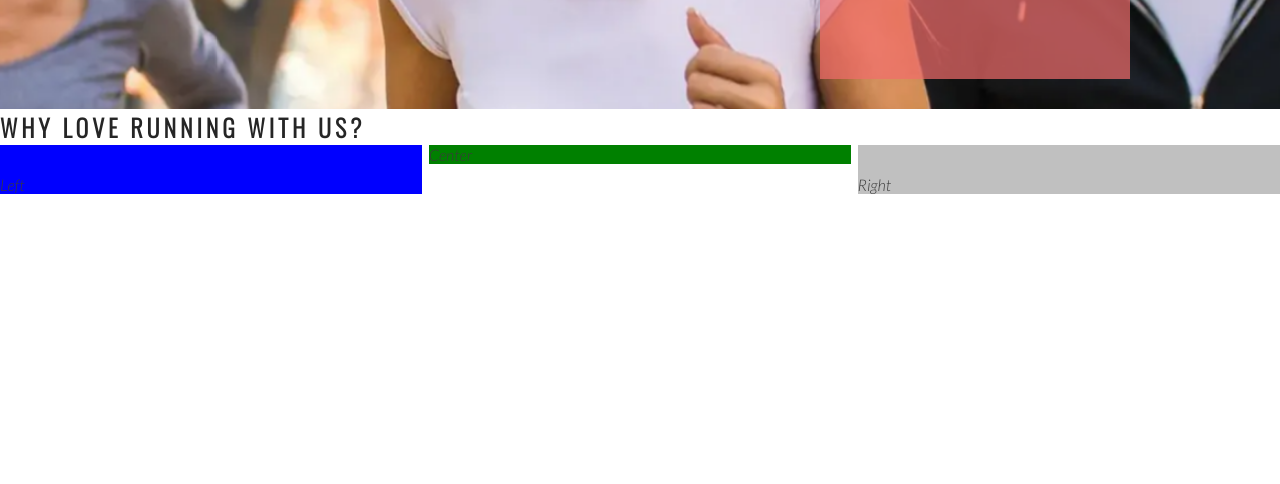
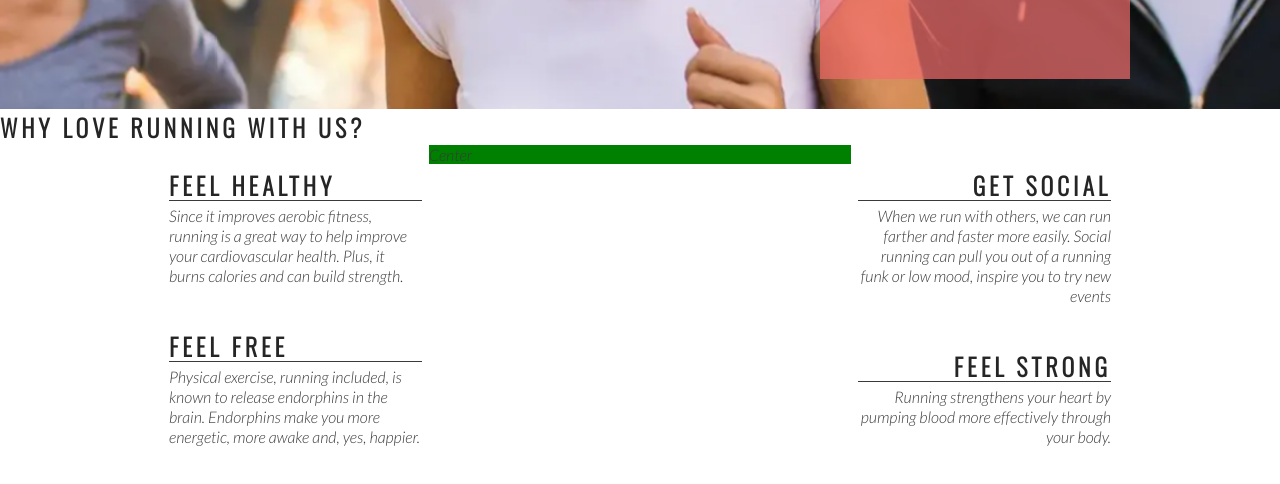
Before and after one commit to Mannio98/Love-Running, a plain HTML site: page index.html in a window 1280 px wide. Shown: the part 566-1050 px from the top of the page. Drawn offline with nearby package versions, Linux system fonts and the light colour scheme.

Commit message:
Add right about section content and style

```diff
--- a/assets/css/style.css
+++ b/assets/css/style.css
@@ -14,7 +14,8 @@
 
 /* headings and logo */
 
-h1, h2 {
+h1,
+h2 {
     font-family: Oswald, sans-serif;
     text-transform: uppercase;
     letter-spacing: 4px;
@@ -34,9 +35,11 @@
     letter-spacing: 4px;
 }
 
-#menu, #logo {
+#menu,
+#logo {
     line-height: 75px;
 }
+
 #menu li {
     float: right;
     list-style-type: none;
@@ -49,11 +52,11 @@
 }
 
 #menu a:hover {
-    border-bottom: 1px solid #3a3a3a
+    border-bottom: 1px solid #3a3a3a;
 }
 
 .active {
-    border-bottom: 1px solid #3a3a3a
+    border-bottom: 1px solid #3a3a3a;
 }
 
 /* Hero Image and cover text*/
@@ -66,7 +69,8 @@
     position: relative;
 }
 
-#cover-text, #cover-text h2 {
+#cover-text,
+#cover-text h2 {
     color: #fff;
 }
 
@@ -84,16 +88,16 @@
 /* creates the level of zoom for hero image */
 
 @keyframes hero-zoom {
-    from{
+    from {
         transform: scale(1);
     }
 
-    to{
+    to {
         transform: scale(1.1);
     }
 }
 
-#cover-text{
+#cover-text {
     font-size: 130%;
     font-family: Oswald, sans-serif;
     text-transform: uppercase;
@@ -123,18 +127,46 @@
     padding-top: 30px;
     width: 33%;
     float: left;
-    background-color: blue;
 }
 
-#right-about{
+#right-about {
     padding-top: 30px;
     width: 33%;
     float: right;
-    background-color: silver;
 }
 
-#center-about{
+#center-about {
     width: 33%;
     margin: 0 auto;
     background-color: green;
 }
+
+hr{
+    border-top: 1px solid #3a3a3a;
+    width: 100%;
+    margin: 5px 0;
+}
+
+.left-about-heading {
+    width: 60%;
+    float: right;
+    line-height: 20px;
+    clear: both;
+    margin-bottom: 50px;
+}
+
+.right-about-heading {
+    width: 60%;
+    float: left;
+    line-height: 20px;
+    clear: both;
+    margin-bottom: 50px;
+}
+
+.right-about-heading h2 {
+    text-align: right;
+}
+
+.right-about-heading p {
+    text-align: right;
+}
--- a/index.html
+++ b/index.html
@@ -3,9 +3,10 @@
 
 <head>
     <meta charset="UTF-8">
+
     <meta http-equiv="X-UA-Compatible" content="IE=edge">
     <meta name="viewport" content="width=device-width, initial-scale=1.0">
-    <meta name="description" content="Love Running cluc for runners in Dublin, Ireland">
+    <meta name="description" content="Love Running club for runners in Dublin, Ireland">
     <meta name="keywords" content="love running, running club, ireland, dublin">
 
     <link rel="stylesheet" href="assets/css/style.css">
@@ -40,8 +41,41 @@
     </section>
     <section id="club-ethos">
         <h1>Why Love Running with Us?</h1>
-        <div id="left-about">Left</div>
-        <div id="right-about">Right</div>
+        <div id="left-about">
+            <div class="left-about-heading">
+                <h2>Feel Healthy</h2>
+                <hr>
+                <p>
+                    Since it improves aerobic fitness, running is a great way to help improve your cardiovascular health. Plus, it burns
+                    calories and can build strength.
+                </p>
+            </div>
+            <div class="left-about-heading">
+                <h2>Feel Free</h2>
+                <hr>
+                <p>
+                    Physical exercise, running included, is known to release endorphins in the brain. Endorphins make you more
+                    energetic, more awake and, yes, happier.
+                </p>
+            </div>
+        </div>
+        <div id="right-about">
+            <div class="right-about-heading">
+                <h2>Get Social</h2>
+                <hr>
+                <p>
+                    When we run with others, we can run farther and faster more easily. Social running can pull you out of a running funk or
+                    low mood, inspire you to try new events
+                </p>
+            </div>
+            <div class="right-about-heading">
+                <h2>Feel Strong</h2>
+                <hr>
+                <p>
+                    Running strengthens your heart by pumping blood more effectively through your body.
+                </p>
+            </div>
+        </div>
         <div id="center-about">Center</div>
     </section>
     <section>
```
